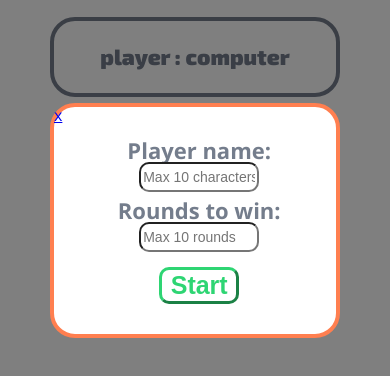
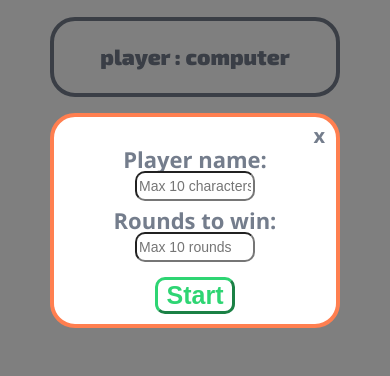
Before and after one commit to paulinastefanska/game-rock-paper-scissors-v2, a plain HTML site: page index.html in a window 390 px wide. Both pictures are taken after a click on the button "new game". Shown: the part 202-578 px from the top of the page. Drawn offline with nearby package versions, Linux system fonts and the light colour scheme.

Commit message:
Add styles in media query

```diff
--- a/index.html
+++ b/index.html
@@ -67,8 +67,8 @@
 
 	    <!-- Start game modal -->
 	    <div class="modal" id="startModal">
+        <div class="modalWrapper">
           <a href="#" class="modalClose">x</a>
-	        <div class="modalWrapper">
           <div class="modalRow">
 	          <label class="modal_label">Player name:</label>
 	          <input class="modal_input" id="player-name" type="text" maxlength="10" placeholder="Max 10 characters" required autofocus/>
@@ -80,7 +80,7 @@
           <button class="modal_button" id="start-button" type="button" disabled>Start</button>
         </div>
 	    </div>
-    </div>
+    </div> <!-- overlay-->
 
     <footer class="copyright container">
       <p class="copyrightParagraph">&copy;2019 <a class="copyrightLink" href="https://github.com/paulinastefanska"><b>Paulina Stefańska</b></a></p>
--- a/js/script.js
+++ b/js/script.js
@@ -184,14 +184,14 @@ function playerMove(moveP) {
 
 // Moves compare
   if ((pcMove == 2 && moveP == 'Rock') || (pcMove == 3 && moveP == 'Paper') || (pcMove == 1 && moveP == 'Scissors')) {
-    message += ". *Sorry, You lose!*" + "<br>";
+    message += "<br>" + "*Sorry, You lose!*" + "<br>";
     score("cpu", "addPoint");
   }
   else if (moveP == moveNames[pcMove-1]) {
-    message += ". *It`s a tie!*" + "<br>";
+    message += "<br>" + "*It`s a tie!*" + "<br>";
   }
   else {
-    message += ". *Congrats, You won!*" + "<br>";
+    message += "<br>" + "*Congrats, You won!*" + "<br>";
     score("player", "addPoint");
   }
 
--- a/sass/style.scss
+++ b/sass/style.scss
@@ -149,10 +149,11 @@ body {
   border-radius: 25px;
   width: 600px;
   background: #fff;
-  line-height: 17px;
+  line-height: 18px;
   margin: auto;
   &Wrapper{
-    margin: 30px auto;
+    margin: 20px auto;
+    width: 500px;
   }
   &Row {
     padding: 5px;
@@ -186,9 +187,14 @@ body {
       background: none;
       color: $green;
     }
-    &Close {
-      text-decoration: none;
-    }
+  }
+  &Close {
+    display: flex;
+    text-decoration: none;
+    justify-content: flex-end;
+    font-size: 20px;
+    font-weight: 700;
+    color: $dark-grey;
   }
 }
 .modal:nth-child(1) {
@@ -272,6 +278,10 @@ body {
   }
   .modal {
     width: 290px;
+    &Wrapper{
+      margin: 10px auto;
+      width: 260px;
+    }
   }
   .modal_button {
     width: 80px;
```
Also changed, not shown: css/style.css. Lines whose indentation alone changed are shown as unchanged.
